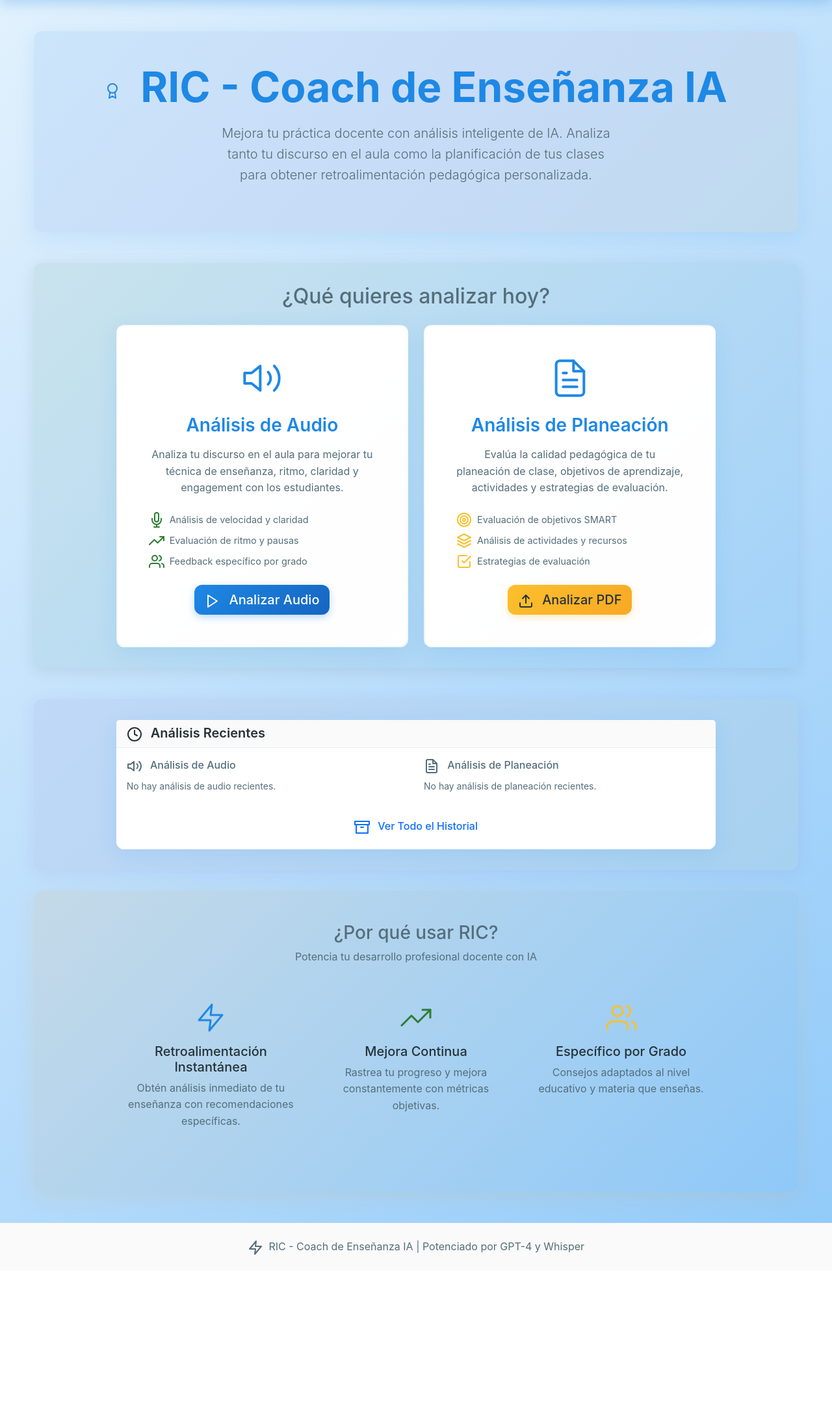
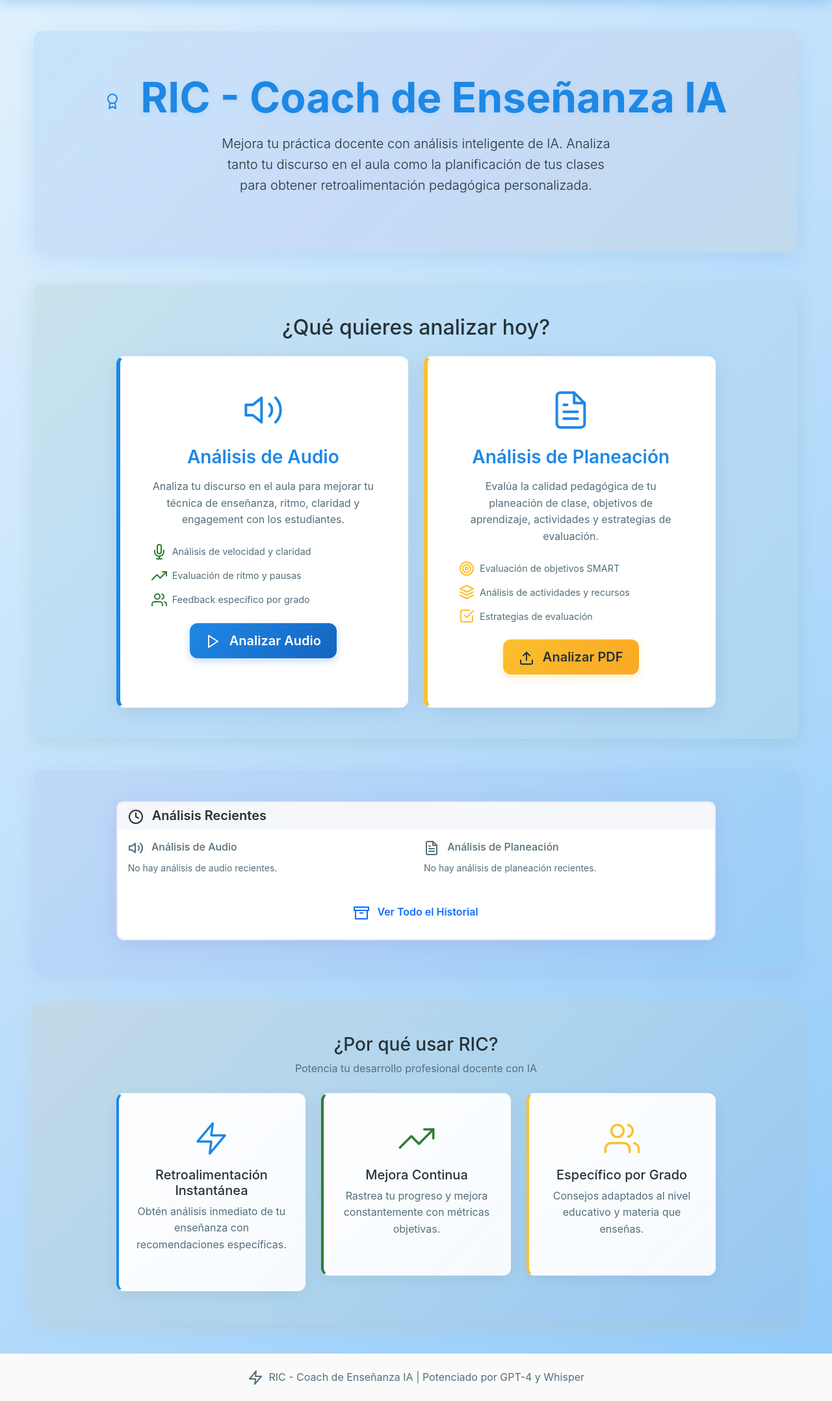
Before and after one commit to graceskyliz/RIC, a Flask app: page / in a window 1280 px wide. Shown: the part 64-2220 px from the top of the page at 65% size. Before the commit the page ends 1995 px from the top, so only its background shows below. Run offline with Flask 3, Linux system fonts and the light colour scheme.

Commit message:
Update homepage styling for a more engaging user experience
Refactors HTML structure and adds new CSS classes to templates/index.html for enhanced visual appeal and user engagement.

Replit-Commit-Author: Agent
Replit-Commit-Session-Id: 8cd1d535-1eee-442f-8d5e-06db59c161e7
Replit-Commit-Checkpoint-Type: full_checkpoint
Replit-Commit-Screenshot-Url: https://storage.googleapis.com/screenshot-production-us-central1/e2a9a755-59da-4f87-847b-c12617da2946/8cd1d535-1eee-442f-8d5e-06db59c161e7/UXio5ko

```diff
--- a/templates/index.html
+++ b/templates/index.html
@@ -5,7 +5,7 @@
 {% block content %}
 <div class="container my-5">
     <!-- Hero Section -->
-    <div class="hero-section text-center mb-5">
+    <div class="hero-section-colorful text-center mb-5">
         <h1 class="display-3 fw-bold text-primary mb-3">
             <i data-feather="award" class="me-3"></i>
             RIC - Coach de Enseñanza IA
@@ -17,7 +17,7 @@
     </div>
 
     <!-- Analysis Type Selection -->
-    <div class="analysis-options-section mb-5">
+    <div class="analysis-options-section-colorful mb-5">
         <div class="row justify-content-center">
             <div class="col-lg-10">
                 <h2 class="text-center mb-4 text-secondary">¿Qué quieres analizar hoy?</h2>
@@ -25,7 +25,7 @@
             <div class="row g-4">
                 <!-- Audio Analysis Option -->
                 <div class="col-md-6">
-                    <div class="card h-100 analysis-type-card" onclick="window.location.href='{{ url_for('upload_audio_page') }}'">
+                    <div class="card h-100 analysis-type-card audio-analysis-card" onclick="window.location.href='{{ url_for('upload_audio_page') }}'">
                         <div class="card-body text-center p-5">
                             <div class="analysis-icon mb-4">
                                 <i data-feather="volume-2" class="analysis-main-icon"></i>
@@ -61,7 +61,7 @@
 
                 <!-- PDF Analysis Option -->
                 <div class="col-md-6">
-                    <div class="card h-100 analysis-type-card" onclick="window.location.href='{{ url_for('upload_pdf_page') }}'">
+                    <div class="card h-100 analysis-type-card pdf-analysis-card" onclick="window.location.href='{{ url_for('upload_pdf_page') }}'">
                         <div class="card-body text-center p-5">
                             <div class="analysis-icon mb-4">
                                 <i data-feather="file-text" class="analysis-main-icon"></i>
@@ -100,11 +100,11 @@
     </div>
 
     <!-- Recent Analyses Section -->
-    <div class="recent-analyses-section">
+    <div class="recent-analyses-section-colorful">
         <div class="row justify-content-center">
             <div class="col-lg-10">
-                <div class="card">
-                <div class="card-header bg-light">
+                <div class="card recent-analyses-card">
+                <div class="card-header recent-analyses-header">
                     <h5 class="card-title mb-0">
                         <i data-feather="clock" class="me-2"></i>
                         Análisis Recientes
@@ -145,7 +145,7 @@
     </div>
 
     <!-- Benefits Section -->
-    <div class="benefits-section">
+    <div class="benefits-section-colorful">
         <div class="row justify-content-center">
             <div class="col-lg-10">
                 <div class="text-center mb-4">
@@ -155,21 +155,21 @@
 
             <div class="row g-4">
                 <div class="col-md-4">
-                    <div class="benefit-card text-center">
+                    <div class="benefit-card benefit-card-1 text-center">
                         <i data-feather="zap" class="benefit-icon text-primary mb-3"></i>
                         <h5>Retroalimentación Instantánea</h5>
                         <p class="text-muted">Obtén análisis inmediato de tu enseñanza con recomendaciones específicas.</p>
                     </div>
                 </div>
                 <div class="col-md-4">
-                    <div class="benefit-card text-center">
+                    <div class="benefit-card benefit-card-2 text-center">
                         <i data-feather="trending-up" class="benefit-icon text-success mb-3"></i>
                         <h5>Mejora Continua</h5>
                         <p class="text-muted">Rastrea tu progreso y mejora constantemente con métricas objetivas.</p>
                     </div>
                 </div>
                 <div class="col-md-4">
-                    <div class="benefit-card text-center">
+                    <div class="benefit-card benefit-card-3 text-center">
                         <i data-feather="users" class="benefit-icon text-warning mb-3"></i>
                         <h5>Específico por Grado</h5>
                         <p class="text-muted">Consejos adaptados al nivel educativo y materia que enseñas.</p>
@@ -182,23 +182,88 @@
 </div>
 
 <style>
+/* Colorful Sections */
+.hero-section-colorful {
+    background: linear-gradient(135deg, rgba(30, 136, 229, 0.12) 0%, rgba(126, 87, 194, 0.08) 50%, rgba(251, 140, 0, 0.06) 100%);
+    border-radius: var(--border-radius);
+    padding: 4rem 2rem;
+    margin-bottom: 3rem;
+    box-shadow: 0 8px 32px rgba(30, 136, 229, 0.15);
+    backdrop-filter: blur(10px);
+}
+
+.analysis-options-section-colorful {
+    background: linear-gradient(135deg, rgba(46, 125, 50, 0.08) 0%, rgba(30, 136, 229, 0.06) 50%, rgba(251, 192, 45, 0.04) 100%);
+    border-radius: var(--border-radius);
+    padding: 3rem 2rem;
+    margin-bottom: 3rem;
+    box-shadow: 0 6px 28px rgba(46, 125, 50, 0.12);
+}
+
+.recent-analyses-section-colorful {
+    background: linear-gradient(135deg, rgba(126, 87, 194, 0.08) 0%, rgba(30, 136, 229, 0.06) 100%);
+    border-radius: var(--border-radius);
+    padding: 3rem 2rem;
+    margin-bottom: 3rem;
+    box-shadow: 0 6px 28px rgba(126, 87, 194, 0.12);
+}
+
+.benefits-section-colorful {
+    background: linear-gradient(135deg, rgba(251, 140, 0, 0.08) 0%, rgba(251, 192, 45, 0.06) 50%, rgba(229, 57, 53, 0.04) 100%);
+    border-radius: var(--border-radius);
+    padding: 3rem 2rem;
+    margin-bottom: 2rem;
+    box-shadow: 0 6px 28px rgba(251, 140, 0, 0.12);
+}
+
+/* Enhanced Analysis Cards */
 .analysis-type-card {
     cursor: pointer;
-    transition: all 0.3s ease;
-    border: 2px solid transparent;
+    transition: all 0.4s ease;
+    border: 3px solid transparent;
+    background: linear-gradient(135deg, rgba(255, 255, 255, 0.98) 0%, rgba(250, 252, 255, 0.95) 100%);
+    backdrop-filter: blur(10px);
+    box-shadow: 0 8px 32px rgba(0, 0, 0, 0.08);
 }
 
-.analysis-type-card:hover {
-    transform: translateY(-5px);
-    border-color: var(--primary-color);
-    box-shadow: 0 10px 30px rgba(0,0,0,0.1);
+.audio-analysis-card {
+    border-left: 6px solid var(--color-primary);
+}
+
+.audio-analysis-card:hover {
+    transform: translateY(-8px) scale(1.02);
+    border-color: var(--color-primary);
+    box-shadow: 0 20px 60px rgba(30, 136, 229, 0.25);
+    background: linear-gradient(135deg, rgba(30, 136, 229, 0.05) 0%, rgba(255, 255, 255, 0.98) 100%);
+}
+
+.pdf-analysis-card {
+    border-left: 6px solid var(--color-warning);
+}
+
+.pdf-analysis-card:hover {
+    transform: translateY(-8px) scale(1.02);
+    border-color: var(--color-warning);
+    box-shadow: 0 20px 60px rgba(251, 192, 45, 0.25);
+    background: linear-gradient(135deg, rgba(251, 192, 45, 0.05) 0%, rgba(255, 255, 255, 0.98) 100%);
 }
 
 .analysis-main-icon {
     width: 64px;
     height: 64px;
     stroke-width: 1.5;
-    color: var(--primary-color);
+    color: var(--color-primary);
+    transition: all 0.3s ease;
+}
+
+.audio-analysis-card:hover .analysis-main-icon {
+    color: var(--color-primary);
+    transform: scale(1.1);
+}
+
+.pdf-analysis-card:hover .analysis-main-icon {
+    color: var(--color-warning);
+    transform: scale(1.1);
 }
 
 .features-list {
@@ -208,18 +273,124 @@
 .feature-item {
     display: flex;
     align-items: center;
-    margin-bottom: 0.5rem;
+    margin-bottom: 0.8rem;
     font-size: 0.9rem;
+    transition: all 0.3s ease;
 }
 
+.feature-item:hover {
+    transform: translateX(4px);
+}
+
+/* Recent Analyses Card */
+.recent-analyses-card {
+    background: linear-gradient(135deg, rgba(255, 255, 255, 0.98) 0%, rgba(245, 247, 250, 0.95) 100%);
+    backdrop-filter: blur(10px);
+    border: 2px solid rgba(126, 87, 194, 0.1);
+    box-shadow: 0 8px 32px rgba(126, 87, 194, 0.15);
+}
+
+.recent-analyses-header {
+    background: linear-gradient(135deg, var(--color-insight) 0%, rgba(126, 87, 194, 0.9) 100%);
+    color: white;
+    border-bottom: none;
+}
+
+/* Enhanced Benefit Cards */
 .benefit-card {
-    padding: 2rem 1rem;
+    padding: 2.5rem 1.5rem;
+    border-radius: var(--border-radius);
+    transition: all 0.4s ease;
+    background: linear-gradient(135deg, rgba(255, 255, 255, 0.98) 0%, rgba(250, 252, 255, 0.95) 100%);
+    border: 2px solid transparent;
+    box-shadow: 0 6px 24px rgba(0, 0, 0, 0.06);
+}
+
+.benefit-card-1 {
+    border-left: 4px solid var(--color-primary);
+}
+
+.benefit-card-1:hover {
+    transform: translateY(-6px);
+    border-color: var(--color-primary);
+    box-shadow: 0 16px 48px rgba(30, 136, 229, 0.2);
+    background: linear-gradient(135deg, rgba(30, 136, 229, 0.03) 0%, rgba(255, 255, 255, 0.98) 100%);
+}
+
+.benefit-card-2 {
+    border-left: 4px solid var(--color-success);
+}
+
+.benefit-card-2:hover {
+    transform: translateY(-6px);
+    border-color: var(--color-success);
+    box-shadow: 0 16px 48px rgba(46, 125, 50, 0.2);
+    background: linear-gradient(135deg, rgba(46, 125, 50, 0.03) 0%, rgba(255, 255, 255, 0.98) 100%);
+}
+
+.benefit-card-3 {
+    border-left: 4px solid var(--color-warning);
+}
+
+.benefit-card-3:hover {
+    transform: translateY(-6px);
+    border-color: var(--color-warning);
+    box-shadow: 0 16px 48px rgba(251, 192, 45, 0.2);
+    background: linear-gradient(135deg, rgba(251, 192, 45, 0.03) 0%, rgba(255, 255, 255, 0.98) 100%);
 }
 
 .benefit-icon {
-    width: 48px;
-    height: 48px;
+    width: 56px;
+    height: 56px;
     stroke-width: 1.5;
+    transition: all 0.3s ease;
+}
+
+.benefit-card:hover .benefit-icon {
+    transform: scale(1.15) rotate(5deg);
+}
+
+/* Enhanced Typography */
+.hero-section-colorful h1 {
+    text-shadow: 0 2px 8px rgba(30, 136, 229, 0.1);
+}
+
+.hero-section-colorful .lead {
+    color: var(--color-text) !important;
+    text-shadow: 0 1px 4px rgba(0, 0, 0, 0.05);
+}
+
+/* Button Enhancements */
+.btn {
+    transition: all 0.3s ease;
+    font-weight: 600;
+    border-radius: 12px;
+    padding: 12px 24px;
+}
+
+.btn:hover {
+    transform: translateY(-2px);
+    box-shadow: 0 8px 25px rgba(0, 0, 0, 0.15);
+}
+
+.btn-primary:hover {
+    background: linear-gradient(135deg, var(--color-primary) 0%, rgba(30, 136, 229, 0.8) 100%);
+}
+
+.btn-warning:hover {
+    background: linear-gradient(135deg, var(--color-warning) 0%, rgba(251, 192, 45, 0.8) 100%);
+}
+
+/* Text Color Fixes */
+.analysis-options-section-colorful h2,
+.recent-analyses-section-colorful h5,
+.benefits-section-colorful h3,
+.benefits-section-colorful h5 {
+    color: var(--color-text) !important;
+}
+
+.benefit-card p {
+    color: var(--color-text-secondary) !important;
 }
 </style>
 
```
